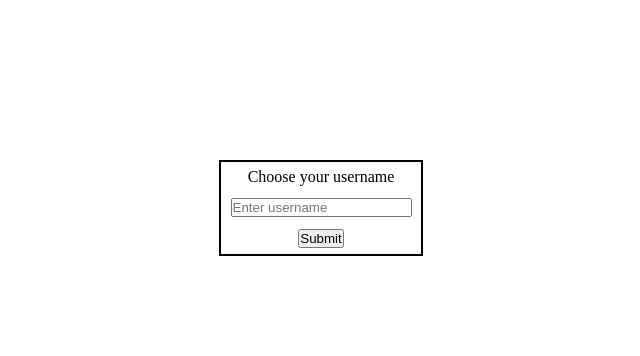
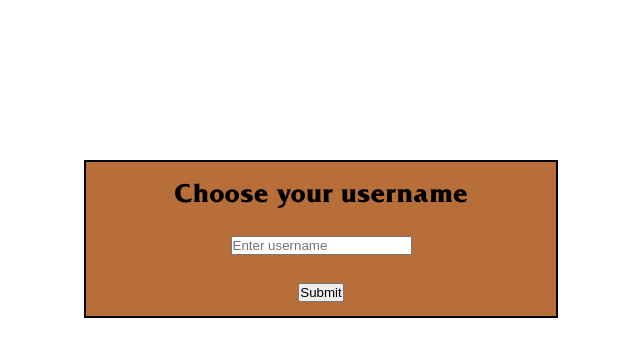
Before and after one commit to Rs-appez/whoFeed_frontend, an Angular app: page / in a window 1280 px wide. Shown: the top 356 px of the page, without its empty margins (319-959 px from the left). Built offline with nearby package versions, Linux system fonts and the light colour scheme; no server answers.

Commit message:
add some css wip

```diff
--- a/src/app/components/connect/connect.component.css
+++ b/src/app/components/connect/connect.component.css
@@ -2,12 +2,17 @@
   display: flex;
   align-items: center;
   top: 20%;
-  width: 16%;
+  width: 37%;
   flex-direction: column;
   position: relative;
   margin: auto;
 
   border: 2px solid black;
+
+  font-family: "LOL";
+  font-size: 1.5em;
+
+  background-color: var(--color-scroll);
 }
 
 .connect>* {
```
